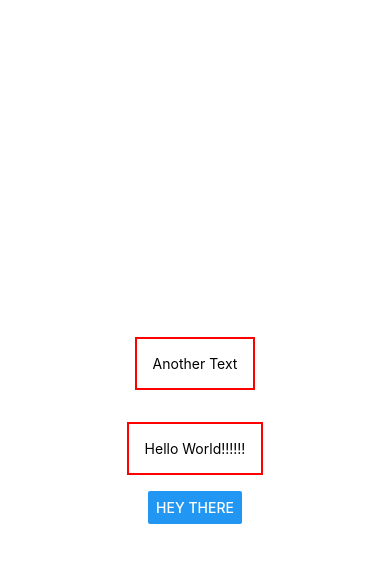
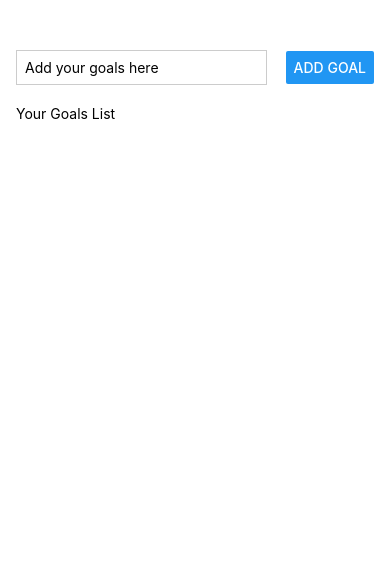
Before and after one commit to Aadiyogi112/01-Native-App, a React Native app: screen / in a window 390 px wide. Shown: the top 562 px of the page. Built offline with nearby package versions, Linux system fonts and the light colour scheme.

Commit message:
The Goals App Styling

```diff
--- a/App.js
+++ b/App.js
@@ -1,31 +1,40 @@
-import { StyleSheet, Text, View, Button } from "react-native";
+import { StyleSheet, Text, View, Button, TextInput } from "react-native";
 
 export default function App() {
   return (
-    <View style={styles.container}>
-      <View>
-        <Text
-          style={styles.dummyText}
-        >
-          Another Text
-        </Text>
+    <View style={styles.appContainer}>
+      <View style={styles.inputContainer}>
+        <TextInput style={styles.textInput} placeholder="Add your goals here"/>
+      <Button title="Add Goal" />
       </View>
-      <Text
-        style={styles.dummyText}
-      >
-        Hello World!!!!!!
-      </Text>
-      <Button title="Hey there" />
+      <View style={styles.listStyling}>
+        <Text>Your Goals List</Text>
+      </View>
     </View>
   );
 }
 
 const styles = StyleSheet.create({
-  container: {
-    flex: 1,
-    backgroundColor: "#fff",
-    alignItems: "center",
-    justifyContent: "center",
+  appContainer: {
+    paddingTop: 50,
+    paddingHorizontal: 16
   },
-  dummyText:{ margin: 16, borderColor: "red", borderWidth: 2, padding: 16 }
+  inputContainer:{
+    flexDirection: 'row',
+    justifyContent: 'space-between',
+    alignItems:'center'
+
+  },
+  textInput: {
+    borderWidth: 1,
+    borderColor: '#cccccc',
+    width: '70%',
+    marginRight: 8,
+    padding: 8,
+  },
+  listStyling:{
+    paddingTop: 20,
+    alignContent: 'center',
+    justifyContent: 'center'
+  }
 });
```
